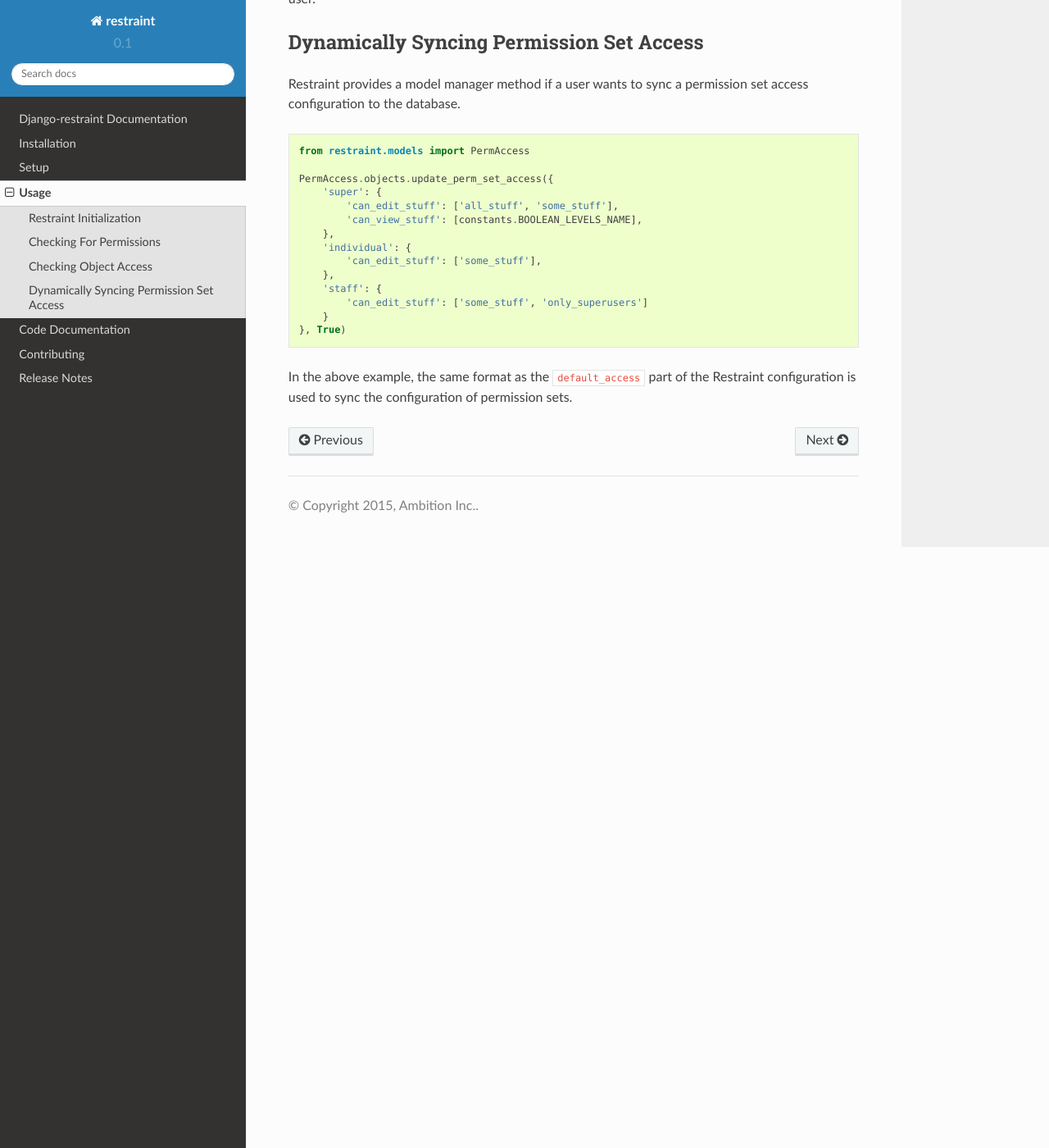
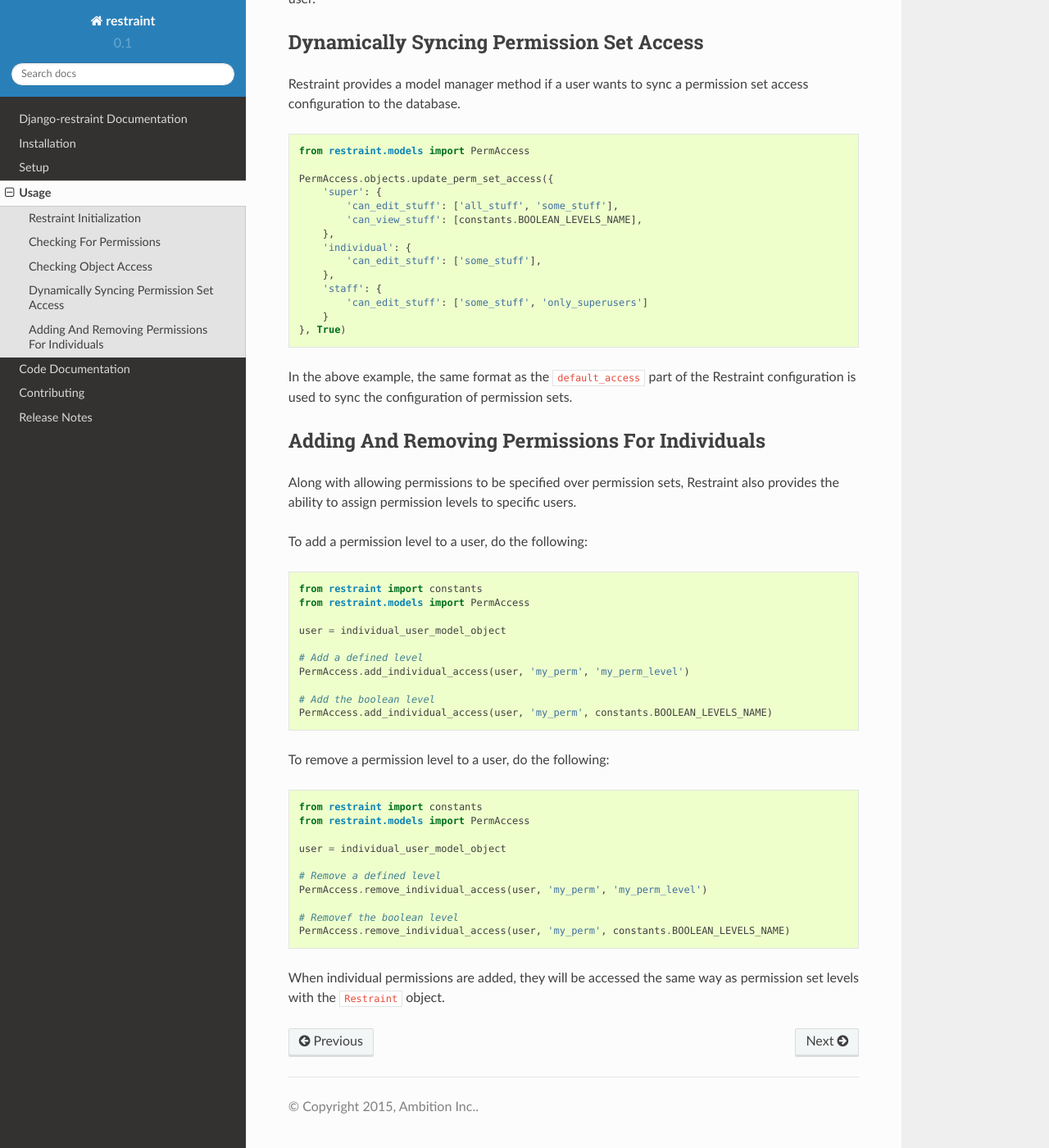
Before and after one commit to ambitioninc/django-restraint, a Sphinx documentation site: the page built from docs/usage.rst, in a window 1280 px wide and 1400 px high, scrolled down 1333 px. Shown: the whole window at 82% size. Built offline with Sphinx 7.4.7 and the Read the Docs theme 2.0.0, drawn with Linux system fonts in a browser that asks for light colours.

Commit message:
updated usage and setup docs

```diff
--- a/docs/index.rst
+++ b/docs/index.rst
@@ -22,6 +22,8 @@
 
 How do I figure out the permissions of a user? Dynamically. You instantiate a `Restraint` object with the user and the permissions you are interested in obtaining. The `Restraint` object can then easily tell you if a user has certain permissions and limit querysets by the permissions they own.
 
+Maybe I don't want to assign permissions to sets. How can I assign permissions to individual users? You can use various model manager methods in Restraint to accomplish this.
+
 How can I get started using this?
 
 1. Read the :doc:`Setup Documentation<setup>` first.
--- a/docs/setup.rst
+++ b/docs/setup.rst
@@ -111,3 +111,8 @@
 The Restraint configuration will need to be synced to the database before it can be used by an application. Similar to Django's :code:`update_permissions`, Restraint provides an :code:`update_restraint_db` management command. When this command is called, all permission sets and permission levels are synced. Any permission sets and levels that were in the configuration before and not in the current one will be deleted.
 
 The :code:`default_access` configuration in the Restraint configuration will only be synced the first time this management command is executed. This behavior can be overridden by passing the :code:`--flush_default_access` parameter to the management command.
+
+
+How Do I Add Permissions To Individuals?
+----------------------------------------
+Adding permissions to individuals is not supported in the setup methods of Restraint. However, this may be done dynamically with model manager methods that are covered in the :doc:`Usage<usage>` documentation.
--- a/docs/usage.rst
+++ b/docs/usage.rst
@@ -81,3 +81,40 @@
 
 
 In the above example, the same format as the :code:`default_access` part of the Restraint configuration is used to sync the configuration of permission sets.
+
+
+Adding And Removing Permissions For Individuals
+-----------------------------------------------
+Along with allowing permissions to be specified over permission sets, Restraint also provides the ability to assign permission levels to specific users.
+
+To add a permission level to a user, do the following:
+
+.. code-block:: python
+
+    from restraint import constants
+    from restraint.models import PermAccess
+
+    user = individual_user_model_object
+
+    # Add a defined level
+    PermAccess.add_individual_access(user, 'my_perm', 'my_perm_level')
+
+    # Add the boolean level
+    PermAccess.add_individual_access(user, 'my_perm', constants.BOOLEAN_LEVELS_NAME)
+
+To remove a permission level to a user, do the following:
+
+.. code-block:: python
+
+    from restraint import constants
+    from restraint.models import PermAccess
+
+    user = individual_user_model_object
+
+    # Remove a defined level
+    PermAccess.remove_individual_access(user, 'my_perm', 'my_perm_level')
+
+    # Removef the boolean level
+    PermAccess.remove_individual_access(user, 'my_perm', constants.BOOLEAN_LEVELS_NAME)
+
+When individual permissions are added, they will be accessed the same way as permission set levels with the :code:`Restraint` object.
```
